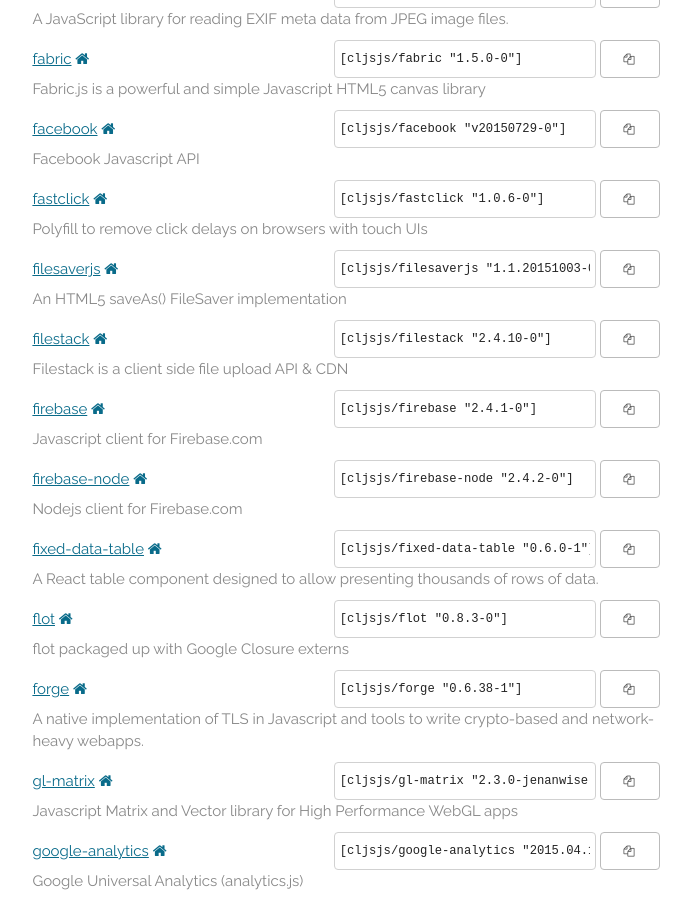
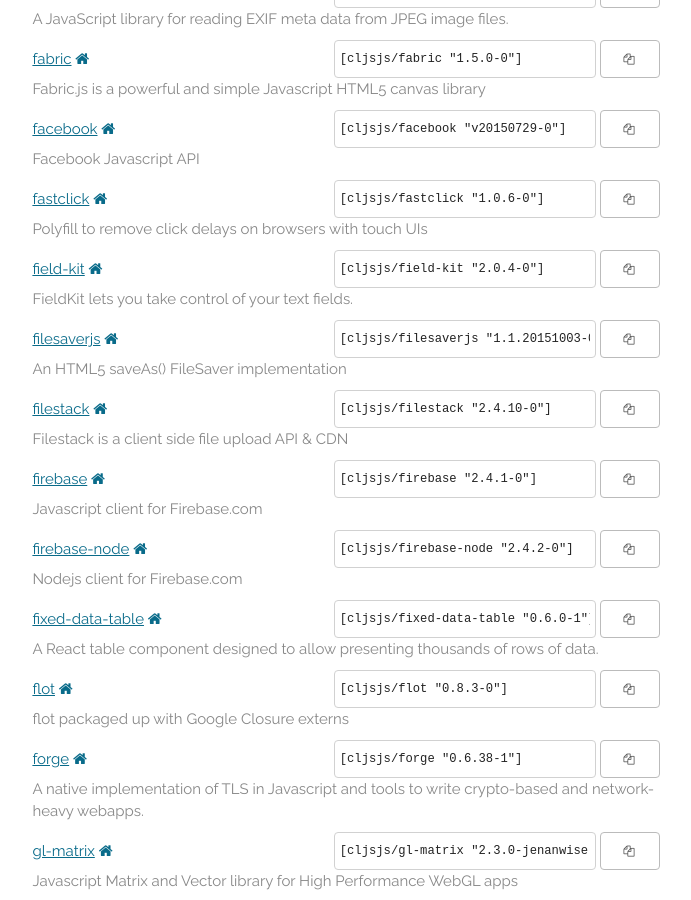
Before and after one commit to cljsjs/cljsjs.github.io, a Jekyll site: the page built from index.markdown, in a window 1280 px wide and 900 px high, scrolled down 4989 px. Shown: the whole window, without its empty margins (294-985 px from the left). Built offline with Jekyll 4.4.1, drawn with Linux system fonts in a browser that asks for light colours; nearby versions of some CDN libraries; comment, search, counter and statistics services are not loaded.

Commit message:
Automatic update

```diff
--- a/_includes/packages.html
+++ b/_includes/packages.html
@@ -510,6 +510,15 @@
     <p class="description">Polyfill to remove click delays on browsers with touch UIs</p>
   </li>
   <li>
+    <a href="https://clojars.org/cljsjs/field-kit">field-kit</a>
+    <a href="https://github.com/square/field-kit" target="new"><i class="fa fa-home"></i></a>
+    <span class="clojars">
+      <input type="text" value='[cljsjs/field-kit "2.0.4-0"]'/>
+      <button data-clipboard-text='[cljsjs/field-kit "2.0.4-0"]'><i class="fa fa-copy"></i></button>
+    </span>
+    <p class="description">FieldKit lets you take control of your text fields.</p>
+  </li>
+  <li>
     <a href="https://clojars.org/cljsjs/filesaverjs">filesaverjs</a>
     <a href="https://github.com/eligrey/FileSaver.js" target="new"><i class="fa fa-home"></i></a>
     <span class="clojars">
```
